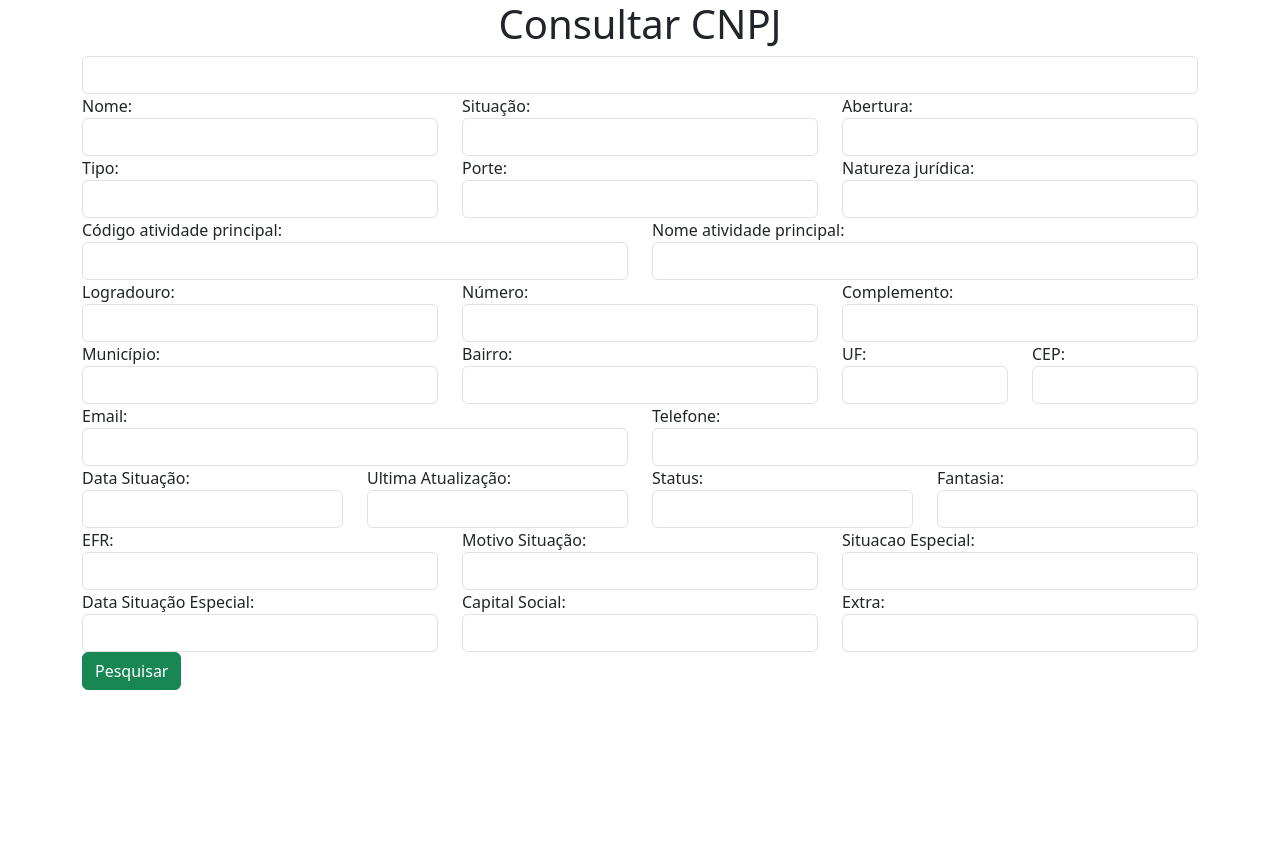
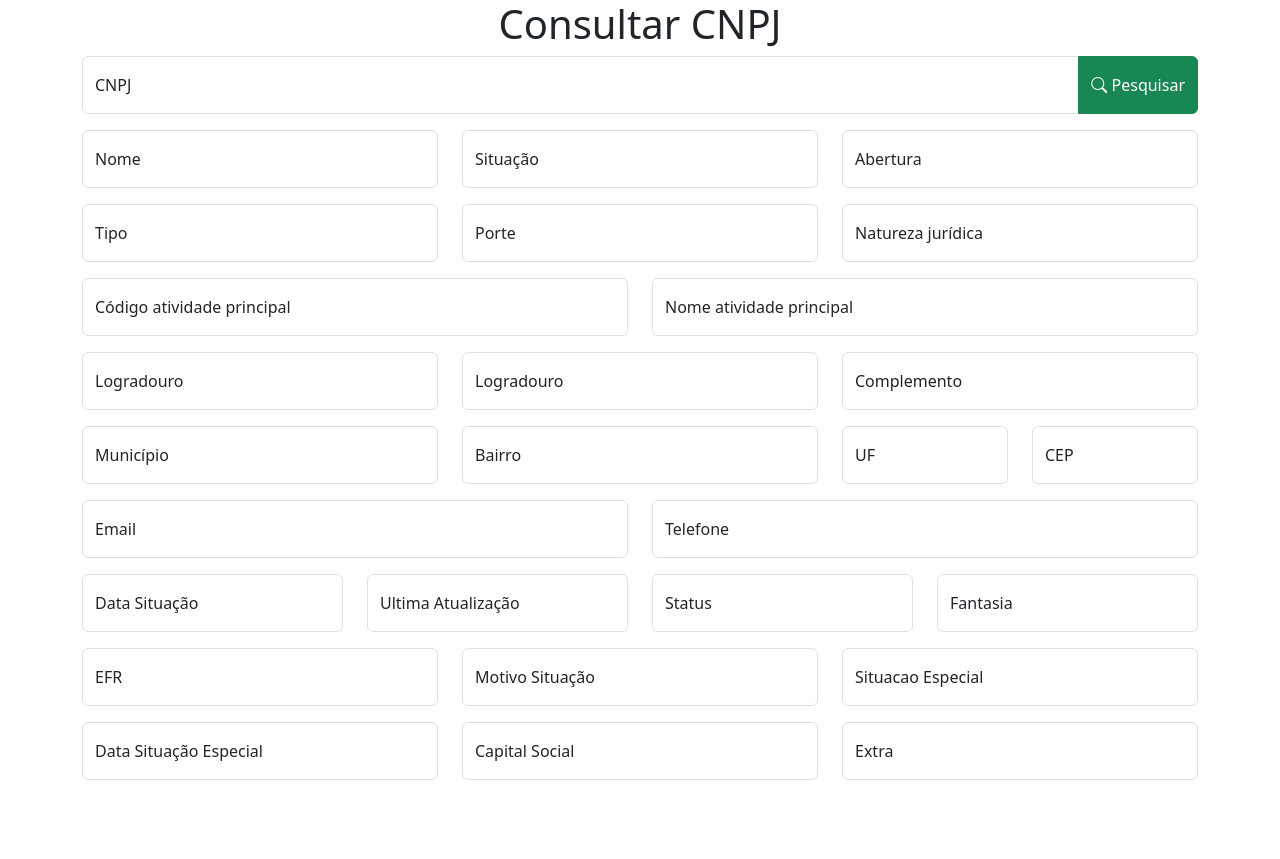
Before and after one commit to ferrarilucas99/cnpj-autocomplete-php, a PHP site: page / in a window 1280 px wide. Before the commit the page ends 690 px from the top, so only its background shows below. Run offline with PHP 8.4, Linux system fonts and the light colour scheme; some libraries are stand-ins or nearby versions.

Commit message:
removendo script ajax e tostr do index e colocando em arquivo separado, criado curl e filegetcontetns para requisicao, substituito os input para inputs com floating labels, formulario agora apenas pega o input cnpj, input com botao ao lado

```diff
--- a/index.php
+++ b/index.php
@@ -5,160 +5,277 @@
     <meta http-equiv="X-UA-Compatible" content="IE=edge">
     <meta name="viewport" content="width=device-width, initial-scale=1.0">
     <link href="https://cdn.jsdelivr.net/npm/bootstrap@5.3.0-alpha3/dist/css/bootstrap.min.css" rel="stylesheet" integrity="sha384-KK94CHFLLe+nY2dmCWGMq91rCGa5gtU4mk92HdvYe+M/SXH301p5ILy+dN9+nJOZ" crossorigin="anonymous">
+    <link href="https://cdnjs.cloudflare.com/ajax/libs/toastr.js/latest/css/toastr.min.css" rel="stylesheet">
+    <link rel="stylesheet" href="https://cdn.jsdelivr.net/npm/bootstrap-icons@1.10.5/font/bootstrap-icons.css">
     <title>Consulta CNPJ</title>
     <style>
         #result,
         #qsa{
+            margin-top: 15px;
             max-height: 350px;
             overflow: auto;
         }
     </style>
 </head>
 <body>
-    <div class="container d-flex justify-content-center flex-column">
+    <div class="container d-flex justify-content-center flex-column mb-5">
         <h1 style="text-align: center;">Consultar CNPJ</h1>
 
-        <form action="" id="my-form">
-            <input type="text" name="cnpj" id="cnpj" class="form-control">
-
+        <form action="/curl.php" id="my-form">
+            <div class="input-group mb-3">
+                <div class="form-floating">
+                    <input type="text" class="form-control" id="cnpj" placeholder="CNPJ" name="cnpj">
+                    <label for="cnpj">CNPJ</label>
+                </div>
+                <button class="btn btn-success" type="submit" id="button-addon2"><i class="bi bi-search"></i> Pesquisar</button>
+            </div>
+        </form>
         <div class="row">
             <div class="col-4">
-                <label for="name">Nome:</label>
-                <input type="text" name="nome" id="name" class="form-control">
+            <!-- <label for="name">Nome:</label>
+            <input type="text" name="nome" id="name" class="form-control"> -->
+                <div class="form-floating mb-3">
+                    <input type="text" class="form-control" id="name" placeholder="Nome" name="name">
+                    <label for="name">Nome</label>
+                </div>
             </div>
 
             <div class="col-4">
-                <label for="situation">Situação:</label>
-                <input type="text" name="situacao" id="situation" class="form-control">
+            <!-- <label for="situation">Situação:</label>
+            <input type="text" name="situacao" id="situation" class="form-control"> -->
+                <div class="form-floating mb-3">
+                    <input type="text" class="form-control" id="situation" placeholder="Situação" name="situacao">
+                    <label for="situation">Situação</label>
+                </div>
             </div>
 
             <div class="col-4">
-                <label for="opening">Abertura:</label>
-                <input type="text" name="abertura" id="opening" class="form-control">
+            <!-- <label for="opening">Abertura:</label>
+            <input type="text" name="abertura" id="opening" class="form-control"> -->
+                <div class="form-floating mb-3">
+                    <input type="text" class="form-control" id="opening" placeholder="Abertura1" name="abertura">
+                    <label for="opening">Abertura</label>
+                </div>
             </div>
         </div>
 
         <div class="row">
             <div class="col-4">
-                <label for="type">Tipo:</label>
-                <input type="text" name="tipo" id="type" class="form-control">
+            <!-- <label for="type">Tipo:</label>
+            <input type="text" name="tipo" id="type" class="form-control"> -->
+                <div class="form-floating mb-3">
+                    <input type="text" class="form-control" id="type" placeholder="tipo" name="tipo">
+                    <label for="type">Tipo</label>
+                </div>
             </div>
 
             <div class="col-4">
-                <label for="porte">Porte:</label>
-                <input type="text" name="porte" id="porte" class="form-control">
+            <!-- <label for="porte">Porte:</label>
+            <input type="text" name="porte" id="porte" class="form-control"> -->
+                <div class="form-floating mb-3">
+                    <input type="text" class="form-control" id="porte" placeholder="porte" name="porte">
+                    <label for="porte">Porte</label>
+                </div>
             </div>
 
             <div class="col-4">
-                <label for="natureza_juridica">Natureza jurídica:</label>
-                <input type="text" name="natureza_juridica" id="natureza_juridica" class="form-control">
+            <!-- <label for="natureza_juridica">Natureza jurídica:</label>
+            <input type="text" name="natureza_juridica" id="natureza_juridica" class="form-control"> -->
+                <div class="form-floating mb-3">
+                    <input type="text" class="form-control" id="natureza_juridica" placeholder="natureza_juridica" name="natureza_juridica">
+                    <label for="natureza_juridica">Natureza jurídica</label>
+                </div>
             </div>
         </div>
 
         <div class="row">
             <div class="col-6">
-                <label for="atividade_principal_code">Código atividade principal:</label>
-                <input type="text" name="atividade_principal_code" id="atividade_principal_code" class="form-control">
+            <!-- <label for="atividade_principal_code">Código atividade principal:</label>
+            <input type="text" name="atividade_principal_code" id="atividade_principal_code" class="form-control"> -->
+                <div class="form-floating mb-3">
+                    <input type="text" class="form-control" id="atividade_principal_code" placeholder="atividade_principal_code" name="atividade_principal_code">
+                    <label for="atividade_principal_code">Código atividade principal</label>
+                </div>
             </div>
 
             <div class="col-6">
-                <label for="atividade_principal_text">Nome atividade principal:</label>
-                <input type="text" name="atividade_principal_text" id="atividade_principal_text" class="form-control">
+            <!-- <label for="atividade_principal_text">Nome atividade principal:</label>
+            <input type="text" name="atividade_principal_text" id="atividade_principal_text" class="form-control"> -->
+                <div class="form-floating mb-3">
+                    <input type="text" class="form-control" id="atividade_principal_text" placeholder="atividade_principal_text" name="atividade_principal_text">
+                    <label for="atividade_principal_text">Nome atividade principal</label>
+                </div>
             </div>
         </div>
 
         <div class="row">
             <div class="col-4">
-                <label for="logradouro">Logradouro:</label>
-                <input type="text" name="logradouro" id="logradouro" class="form-control">
+            <!-- <label for="logradouro">Logradouro:</label>
+            <input type="text" name="logradouro" id="logradouro" class="form-control"> -->
+                <div class="form-floating mb-3">
+                    <input type="text" class="form-control" id="logradouro" placeholder="logradouro" name="logradouro">
+                    <label for="logradouro">Logradouro</label>
+                </div>
             </div>
 
             <div class="col-4">
-                <label for="numero">Número:</label>
-                <input type="text" name="numero" id="numero" class="form-control">
+            <!-- <label for="numero">Número:</label>
+            <input type="text" name="numero" id="numero" class="form-control"> -->
+                <div class="form-floating mb-3">
+                    <input type="text" class="form-control" id="logradouro" placeholder="logradouro" name="logradouro">
+                    <label for="logradouro">Logradouro</label>
+                </div>
             </div>
 
             <div class="col-4">
-                <label for="complemento">Complemento:</label>
-                <input type="text" name="complemento" id="complemento" class="form-control">
+            <!-- <label for="complemento">Complemento:</label>
+            <input type="text" name="complemento" id="complemento" class="form-control"> -->
+                <div class="form-floating mb-3">
+                    <input type="text" class="form-control" id="complemento" placeholder="complemento" name="complemento">
+                    <label for="complemento">Complemento</label>
+                </div>
             </div>
 
             <div class="col-4">
-                <label for="municipio">Município:</label>
-                <input type="text" name="municipio" id="municipio" class="form-control">
+            <!-- <label for="municipio">Município:</label>
+            <input type="text" name="municipio" id="municipio" class="form-control"> -->
+                <div class="form-floating mb-3">
+                    <input type="text" class="form-control" id="municipio" placeholder="municipio" name="municipio">
+                    <label for="municipio">Município</label>
+                </div>
             </div>
 
             <div class="col-4">
-                <label for="bairro">Bairro:</label>
-                <input type="text" name="bairro" id="bairro" class="form-control">
+            <!-- <label for="bairro">Bairro:</label>
+            <input type="text" name="bairro" id="bairro" class="form-control"> -->
+                <div class="form-floating mb-3">
+                    <input type="text" class="form-control" id="bairro" placeholder="bairro" name="bairro">
+                    <label for="bairro">Bairro</label>
+                </div>
             </div>
 
             <div class="col-2">
-                <label for="uf">UF:</label>
-                <input type="text" name="uf" id="uf" class="form-control">
+            <!-- <label for="uf">UF:</label>
+            <input type="text" name="uf" id="uf" class="form-control"> -->
+                <div class="form-floating mb-3">
+                    <input type="text" class="form-control" id="uf" placeholder="uf" name="uf">
+                    <label for="uf">UF</label>
+                </div>
             </div>
 
             <div class="col-2">
-                <label for="cep">CEP:</label>
-                <input type="text" name="cep" id="cep" class="form-control">
+            <!-- <label for="cep">CEP:</label>
+            <input type="text" name="cep" id="cep" class="form-control"> -->
+                <div class="form-floating mb-3">
+                    <input type="text" class="form-control" id="cep" placeholder="cep" name="cep">
+                    <label for="cep">CEP</label>
+                </div>
             </div>
         </div>
 
         <div class="row">
             <div class="col-6">
-                    <label for="email">Email:</label>
-                    <input type="text" name="email" id="email" class="form-control">
+                <!-- <label for="email">Email:</label>
+                <input type="text" name="email" id="email" class="form-control"> -->
+                <div class="form-floating mb-3">
+                    <input type="text" class="form-control" id="email" placeholder="email" name="email">
+                    <label for="email">Email</label>
+                </div>
             </div>
 
             <div class="col-6">
-                    <label for="telefone">Telefone:</label>
-                    <input type="text" name="telefone" id="telefone" class="form-control">
+                <!-- <label for="telefone">Telefone:</label>
+                <input type="text" name="telefone" id="telefone" class="form-control"> -->
+                <div class="form-floating mb-3">
+                    <input type="text" class="form-control" id="telefone" placeholder="telefone" name="telefone">
+                    <label for="telefone">Telefone</label>
+                </div>
             </div>
         </div>
 
         <div class="row">
             <div class="col-3">
-                    <label for="data_situacao">Data Situação:</label>
-                    <input type="text" name="data_situacao" id="data_situacao" class="form-control">
+                <!-- <label for="data_situacao">Data Situação:</label>
+                <input type="text" name="data_situacao" id="data_situacao" class="form-control"> -->
+                <div class="form-floating mb-3">
+                    <input type="text" class="form-control" id="data_situacao" placeholder="data_situacao" name="data_situacao">
+                    <label for="data_situacao">Data Situação</label>
+                </div>
             </div>
             <div class="col-3">
-                    <label for="ultima_atualizacao">Ultima Atualização:</label>
-                    <input type="text" name="ultima_atualizacao" id="ultima_atualizacao" class="form-control">
+                <!-- <label for="ultima_atualizacao">Ultima Atualização:</label>
+                <input type="text" name="ultima_atualizacao" id="ultima_atualizacao" class="form-control"> -->
+                <div class="form-floating mb-3">
+                    <input type="text" class="form-control" id="ultima_atualizacao" placeholder="ultima_atualizacao" name="ultima_atualizacao">
+                    <label for="ultima_atualizacao">Ultima Atualização</label>
+                </div>
             </div>
             <div class="col-3">
-                    <label for="status">Status:</label>
-                    <input type="text" name="status" id="status" class="form-control">
+                <!-- <label for="status">Status:</label>
+                <input type="text" name="status" id="status" class="form-control"> -->
+                <div class="form-floating mb-3">
+                    <input type="text" class="form-control" id="status" placeholder="status" name="status">
+                    <label for="status">Status</label>
+                </div>
             </div>
             <div class="col-3">
-                    <label for="fantasia">Fantasia:</label>
-                    <input type="text" name="fantasia" id="fantasia" class="form-control">
+                <!-- <label for="fantasia">Fantasia:</label>
+                <input type="text" name="fantasia" id="fantasia" class="form-control"> -->
+                <div class="form-floating mb-3">
+                    <input type="text" class="form-control" id="fantasia" placeholder="fantasia" name="fantasia">
+                    <label for="fantasia">Fantasia</label>
+                </div>
             </div>
         </div>
 
         <div class="row">
             <div class="col-4">
-                    <label for="efr">EFR:</label>
-                    <input type="text" name="efr" id="efr" class="form-control">
+                <!-- <label for="efr">EFR:</label>
+                <input type="text" name="efr" id="efr" class="form-control"> -->
+                <div class="form-floating mb-3">
+                    <input type="text" class="form-control" id="efr" placeholder="efr" name="efr">
+                    <label for="efr">EFR</label>
+                </div>
             </div>
             <div class="col-4">
-                    <label for="motivo_situacao">Motivo Situação:</label>
-                    <input type="text" name="motivo_situacao" id="motivo_situacao" class="form-control">
+                <!-- <label for="motivo_situacao">Motivo Situação:</label>
+                <input type="text" name="motivo_situacao" id="motivo_situacao" class="form-control"> -->
+                <div class="form-floating mb-3">
+                    <input type="text" class="form-control" id="motivo_situacao" placeholder="motivo_situacao" name="motivo_situacao">
+                    <label for="motivo_situacao">Motivo Situação</label>
+                </div>
             </div>
             <div class="col-4">
-                    <label for="situacao_especial">Situacao Especial:</label>
-                    <input type="text" name="situacao_especial" id="situacao_especial" class="form-control">
+                <!-- <label for="situacao_especial">Situacao Especial:</label>
+                <input type="text" name="situacao_especial" id="situacao_especial" class="form-control"> -->
+                <div class="form-floating mb-3">
+                    <input type="text" class="form-control" id="situacao_especial" placeholder="situacao_especial" name="situacao_especial">
+                    <label for="situacao_especial">Situacao Especial</label>
+                </div>
             </div>
             <div class="col-4">
-                    <label for="data_situacao_especial">Data Situação Especial:</label>
-                    <input type="text" name="data_situacao_especial" id="data_situacao_especial" class="form-control">
+                <!-- <label for="data_situacao_especial">Data Situação Especial:</label>
+                <input type="text" name="data_situacao_especial" id="data_situacao_especial" class="form-control"> -->
+                <div class="form-floating mb-3">
+                    <input type="text" class="form-control" id="data_situacao_especial" placeholder="data_situacao_especial" name="data_situacao_especial">
+                    <label for="data_situacao_especial">Data Situação Especial</label>
+                </div>
             </div>
             <div class="col-4">
-                    <label for="capital_social">Capital Social:</label>
-                    <input type="text" name="capital_social" id="capital_social" class="form-control">
+                <!-- <label for="capital_social">Capital Social:</label>
+                <input type="text" name="capital_social" id="capital_social" class="form-control"> -->
+                <div class="form-floating mb-3">
+                    <input type="text" class="form-control" id="capital_social" placeholder="capital_social" name="capital_social">
+                    <label for="capital_social">Capital Social</label>
+                </div>
             </div>
             <div class="col-4">
-                    <label for="extra">Extra:</label>
-                    <input type="text" name="extra" id="extra" class="form-control">
+                <!-- <label for="extra">Extra:</label>
+                <input type="text" name="extra" id="extra" class="form-control"> -->
+                <div class="form-floating mb-3">
+                    <input type="text" class="form-control" id="extra" placeholder="extra" name="extra">
+                    <label for="extra">Extra</label>
+                </div>
             </div>
         </div>
 
@@ -170,148 +287,19 @@
                 <div id="qsa"></div>
             </div>
         </div>
-
-            <button type="submit" class="btn btn-success">Pesquisar</button>
-        </form>
     </div>
 
-    <script src="https://cdn.jsdelivr.net/npm/bootstrap@5.3.0-alpha3/dist/js/bootstrap.bundle.min.js" integrity="sha384-ENjdO4Dr2bkBIFxQpeoTz1HIcje39Wm4jDKdf19U8gI4ddQ3GYNS7NTKfAdVQSZe" crossorigin="anonymous"></script>
+    <script
+        src="https://cdn.jsdelivr.net/npm/bootstrap@5.3.0-alpha3/dist/js/bootstrap.bundle.min.js"
+        integrity="sha384-ENjdO4Dr2bkBIFxQpeoTz1HIcje39Wm4jDKdf19U8gI4ddQ3GYNS7NTKfAdVQSZe"
+        crossorigin="anonymous">
+    </script>
     <script
         src="https://code.jquery.com/jquery-3.6.4.js"
         integrity="sha256-a9jBBRygX1Bh5lt8GZjXDzyOB+bWve9EiO7tROUtj/E="
         crossorigin="anonymous">
     </script>
-
-    <script>
-        $(document).on('submit', '#my-form', function(e) {
-            e.preventDefault();
-            var $this = $(e.target);
-            var cnpj = $('#cnpj');
-            var name = $('#name');
-            var situation = $('#situation');
-            var opening = $('#opening');
-            var type = $('#type');
-            var porte = $('#porte');
-            var natureza_juridica = $('#natureza_juridica');
-            var logradouro = $('#logradouro');
-            var numero = $('#numero');
-            var complemento = $('#complemento');
-            var municipio = $('#municipio');
-            var bairro = $('#bairro');
-            var uf = $('#uf');
-            var cep = $('#cep');
-            var email = $('#email');
-            var telefone = $('#telefone');
-            var data_situacao = $('#data_situacao');
-            var ultima_atualizacao = $('#ultima_atualizacao');
-            var status = $('#status');
-            var fantasia = $('#fornasia');
-            var efr = $('#efr');
-            var motivo_situacao = $('#motivo_situacao');
-            var situacao_especial = $('#situacao_especial');
-            var data_situacao_especial = $('#data_situacao_especial');
-            var capital_social = $('#capital_social');
-            var extra = $('#extra');
-            var atividade_principal_code = $('#atividade_principal_code');
-            var atividade_principal_text = $('#atividade_principal_text');
-            $.ajax({
-                async: true,
-                crossDomain: true,
-                url: 'https://receitaws.com.br/v1/cnpj/'+ cnpj.val(),
-                type: 'get',
-                headers: {
-                    Accept: 'application/json'
-                },
-                xhrFields: {
-                    withCredentials: true
-                },
-                success: function(data) {
-                    name.val(data.nome);
-                    situation.val(data.situacao);
-                    opening.val(data.abertura);
-                    type.val(data.tipo);
-                    porte.val(data.porte);
-                    natureza_juridica.val(data.natureza_juridica);
-                    logradouro.val(data.logradouro);
-                    numero.val(data.numero);
-                    complemento.val(data.complemento);
-                    municipio.val(data.municipio);
-                    bairro.val(data.bairro);
-                    uf.val(data.uf);
-                    cep.val(data.cep);
-                    email.val(data.email);
-                    telefone.val(data.telefone);
-                    data_situacao.val(data.data_situacao);
-                    ultima_atualizacao.val(data.ultima_atualizacao);
-                    status.val(data.status);
-                    fantasia.val(data.fantasia);
-                    efr.val(data.efr);
-                    motivo_situacao.val(data.motivo_situacao);
-                    situacao_especial.val(data.situacao_especial);
-                    data_situacao_especial.val(data.data_situacao_especial);
-                    capital_social.val(data.capital_social);
-                    extra.val(data.extra);
-
-                    const atividadePrincipal = data.atividade_principal;
-
-                    atividadePrincipal.forEach(atividade => {
-                        atividade_principal_code.val(atividade.code);
-                        atividade_principal_text.val(atividade.text);
-                    });
-
-                    const atividadesSecundarias = data.atividades_secundarias;
-
-                    atividadesSecundarias.forEach(atividade => {
-                        const codigo = atividade.code;
-                        const texto = atividade.text;
-
-                        const pCodigo = document.createElement('p');
-                        pCodigo.textContent = `Código: ${codigo}`;
-
-                        const pTexto = document.createElement('p');
-                        pTexto.innerHTML  = `Texto: ${texto} <br><hr>`;
-
-                        const divResult = document.getElementById('result');
-                        divResult.appendChild(pCodigo);
-                        divResult.appendChild(pTexto);
-                    });
-
-                    const qsa = data.qsa;
-
-                    qsa.forEach(q => {
-                        const nome = q.nome;
-                        const qual = q.qual;
-                        const pais_origem = q.pais_origem;
-                        const nome_resp_legal = q.nome_resp_legal;
-                        const qual_resp_legal = q.qual_resp_legal;
-
-                        const pNome = document.createElement('p');
-                        pNome.textContent = `Nome: ${nome}`;
-
-                        const pQual = document.createElement('p');
-                        pQual.textContent = `Qual: ${qual}`;
-
-                        const pPaisOrigem = document.createElement('p');
-                        pPaisOrigem.textContent = `País de origem: ${pais_origem}`;
-
-                        const pNomeRespLegal = document.createElement('p');
-                        pNomeRespLegal.textContent = `Nome responsável legal: ${nome_resp_legal}`;
-
-                        const pQualRespLegal = document.createElement('p');
-                        pQualRespLegal.innerHTML  = `Qual responsável legal: ${qual_resp_legal} <br><hr>`;
-
-                        const divQSA = document.getElementById('qsa');
-                        divQSA.appendChild(pNome);
-                        divQSA.appendChild(pQual);
-                        divQSA.appendChild(pPaisOrigem);
-                        divQSA.appendChild(pNomeRespLegal);
-                        divQSA.appendChild(pQualRespLegal);
-                    });
-                },
-                error: function(xhr, status, error) {
-                }
-            });
-        });
-    </script>
+    <script src="https://cdnjs.cloudflare.com/ajax/libs/toastr.js/latest/js/toastr.min.js"></script>
+    <script src="/script.js"></script>
 </body>
 </html>
```
Also changed, not shown: curl.php (added, +36 -0 lines), getContent.php (added, +17 -0 lines), script.js (added, +261 -0 lines). Lines whose indentation alone changed are shown as unchanged.
